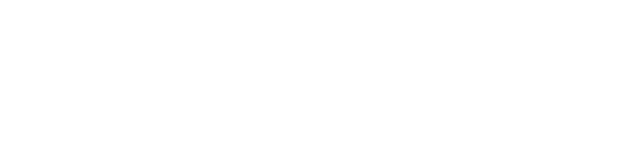
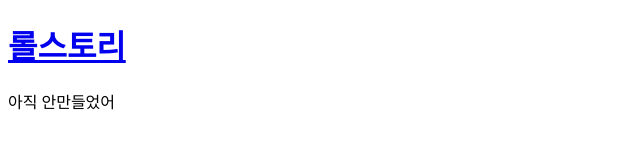
Before and after one commit to Dwisgolmog/web1, a plain HTML site: page 4.html in a window 1280 px wide. Shown: the whole page, without its empty margins (0-640 px from the left). Drawn offline with Linux system fonts and the light colour scheme.

Commit message:
Add files via upload

```diff
--- a/4.html
+++ b/4.html
@@ -6,11 +6,15 @@
     </head>
 
     <body>
+        <h1>
+            <a href="index.html">롤스토리</a>
+        </h1>
         <ul>
 
 
 
 
         </ul>
+        아직 안만들었어
     </body>
 </html>
```
